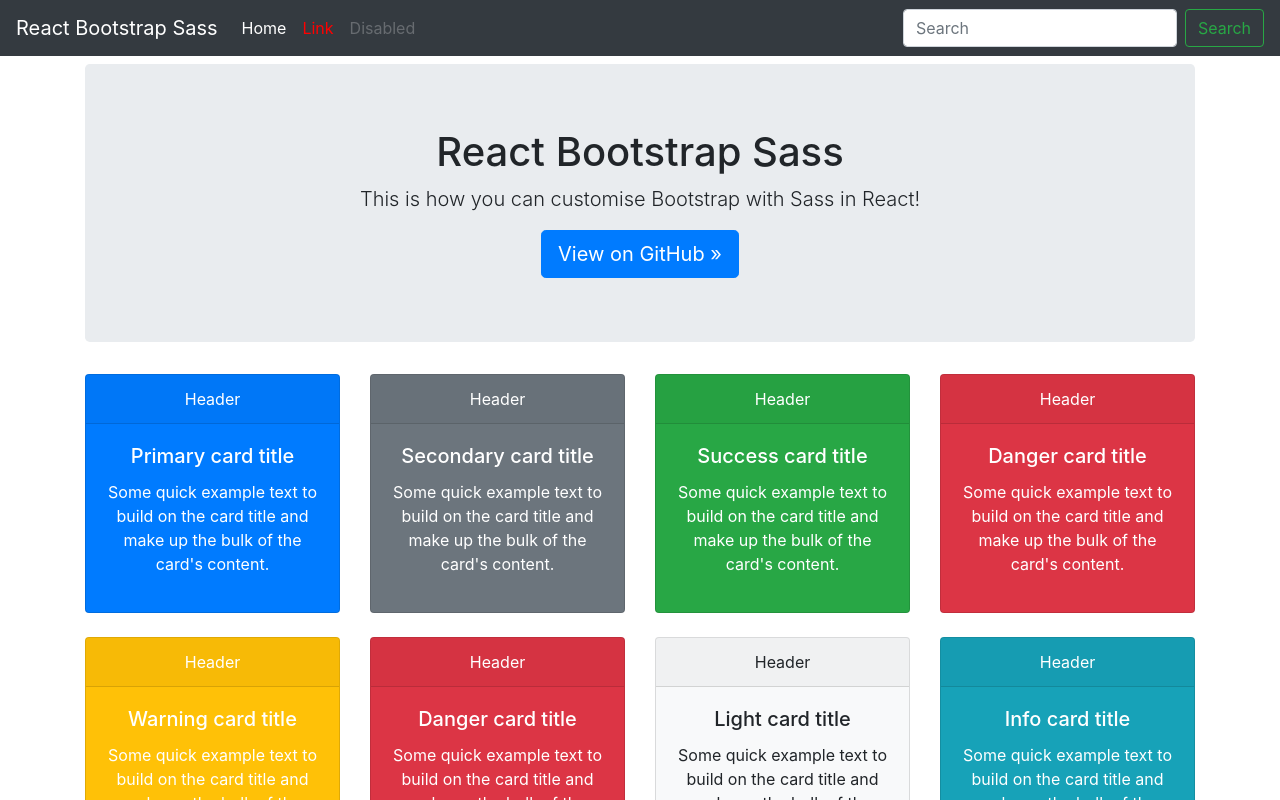
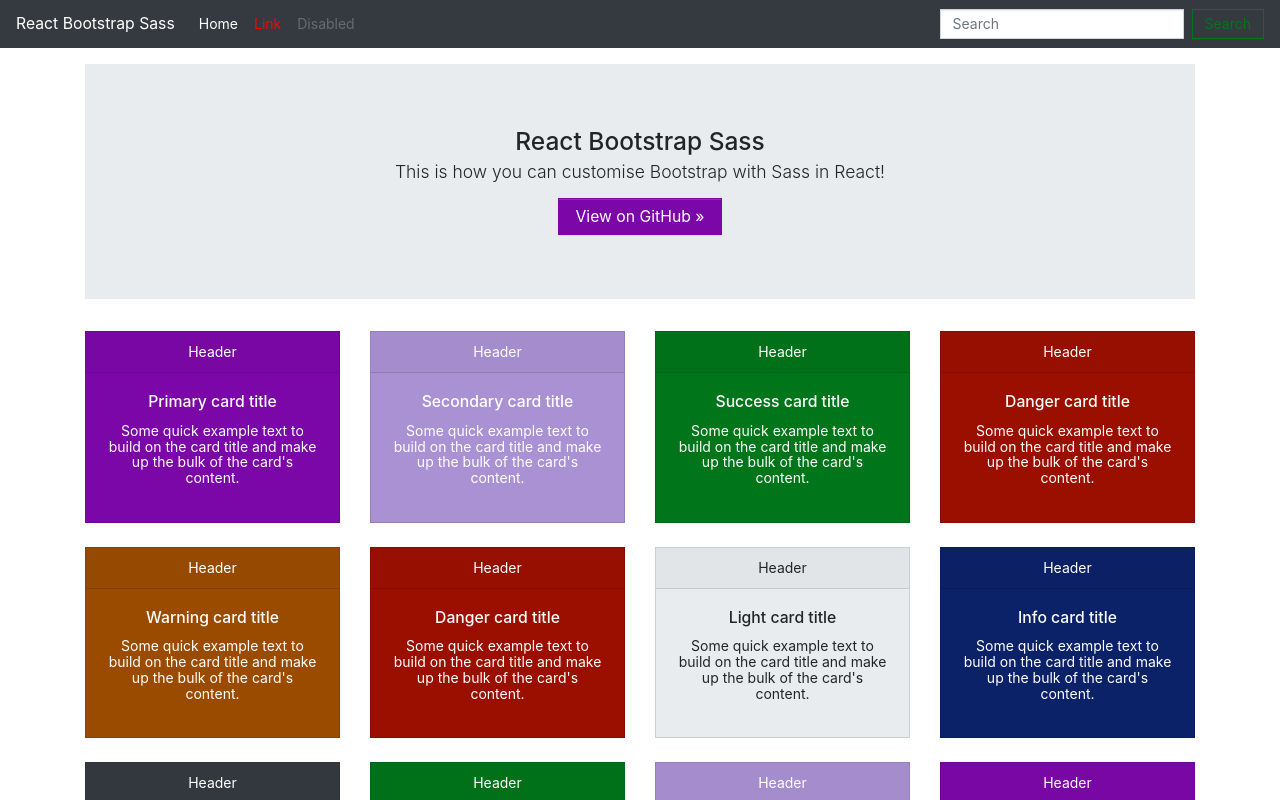
Before and after one commit to loljoho/react-bootstrap-sass, a React (Create React App) app: page / in a window 1280 px wide. Shown: the top 800 px of the page. Built offline with nearby package versions, Linux system fonts and the light colour scheme.

Commit message:
Play around with Bootstrap's _variables.scss

```diff
--- a/src/_variables.scss
+++ b/src/_variables.scss
@@ -34,16 +34,16 @@
   $grays
 );
 
-$blue:    #007bff !default;
-$indigo:  #6610f2 !default;
-$purple:  #6f42c1 !default;
-$pink:    #e83e8c !default;
-$red:     #dc3545 !default;
-$orange:  #fd7e14 !default;
-$yellow:  #ffc107 !default;
-$green:   #28a745 !default;
-$teal:    #20c997 !default;
-$cyan:    #17a2b8 !default;
+$blue:    #0B2168;
+$indigo:  #6610f2;
+$purple:  #7C07A9;
+$pink:    #e83e8c;
+$red:     #9B0F00;
+$orange:  #9B4B00;
+$yellow:  #EFA31D;
+$green:   #00751A;
+$teal:    #20c997;
+$cyan:    #02505F;
 
 $colors: () !default;
 // stylelint-disable-next-line scss/dollar-variable-default
@@ -66,14 +66,14 @@
   $colors
 );
 
-$primary:       $blue !default;
-$secondary:     $gray-600 !default;
-$success:       $green !default;
-$info:          $cyan !default;
-$warning:       $yellow !default;
-$danger:        $red !default;
-$light:         $gray-100 !default;
-$dark:          $gray-800 !default;
+$primary:       $purple;
+$secondary:     #A991D4;
+$success:       $green;
+$info:          $blue;
+$warning:       $orange;
+$danger:        $red;
+$light:         $gray-200;
+$dark:          $gray-800;
 
 $theme-colors: () !default;
 // stylelint-disable-next-line scss/dollar-variable-default
@@ -114,8 +114,8 @@
 // Quickly modify global styling by enabling or disabling optional features.
 
 $enable-caret:                                true !default;
-$enable-rounded:                              true !default;
-$enable-shadows:                              false !default;
+$enable-rounded:                              false;
+$enable-shadows:                              true;
 $enable-gradients:                            false !default;
 $enable-transitions:                          true !default;
 $enable-prefers-reduced-motion-media-query:   true !default;
@@ -234,8 +234,8 @@
 //
 // Define common padding and border radius sizes and more.
 
-$line-height-lg:              1.5 !default;
-$line-height-sm:              1.5 !default;
+$line-height-lg:              1.25;
+$line-height-sm:              1.25;
 
 $border-width:                1px !default;
 $border-color:                $gray-300 !default;
@@ -278,14 +278,14 @@
 // Font, line-height, and color for body text, headings, and more.
 
 // stylelint-disable value-keyword-case
-$font-family-sans-serif:      -apple-system, BlinkMacSystemFont, "Segoe UI", Roboto, "Helvetica Neue", Arial, "Noto Sans", sans-serif, "Apple Color Emoji", "Segoe UI Emoji", "Segoe UI Symbol", "Noto Color Emoji" !default;
+$font-family-sans-serif:      -apple-system, BlinkMacSystemFont, "PT Sans", Roboto, "Helvetica Neue", Arial, "Noto Sans", sans-serif, "Apple Color Emoji", "Segoe UI Emoji", "Segoe UI Symbol", "Noto Color Emoji" !default;
 $font-family-monospace:       SFMono-Regular, Menlo, Monaco, Consolas, "Liberation Mono", "Courier New", monospace !default;
 $font-family-base:            $font-family-sans-serif !default;
 // stylelint-enable value-keyword-case
 
-$font-size-base:              1rem !default; // Assumes the browser default, typically `16px`
-$font-size-lg:                $font-size-base * 1.25 !default;
-$font-size-sm:                $font-size-base * .875 !default;
+$font-size-base:              0.875rem; // 1rem !default; // Assumes the browser default, typically `16px`
+$font-size-lg:                $font-size-base * 1.125;
+$font-size-sm:                $font-size-base * .75;
 
 $font-weight-lighter:         lighter !default;
 $font-weight-light:           300 !default;
@@ -294,19 +294,19 @@
 $font-weight-bolder:          bolder !default;
 
 $font-weight-base:            $font-weight-normal !default;
-$line-height-base:            1.5 !default;
+$line-height-base:            1.125;  // 1.25 !default;
 
-$h1-font-size:                $font-size-base * 2.5 !default;
-$h2-font-size:                $font-size-base * 2 !default;
-$h3-font-size:                $font-size-base * 1.75 !default;
-$h4-font-size:                $font-size-base * 1.5 !default;
-$h5-font-size:                $font-size-base * 1.25 !default;
+$h1-font-size:                $font-size-base * 1.750;
+$h2-font-size:                $font-size-base * 1.500;
+$h3-font-size:                $font-size-base * 1.375;
+$h4-font-size:                $font-size-base * 1.250;
+$h5-font-size:                $font-size-base * 1.125;
 $h6-font-size:                $font-size-base !default;
 
-$headings-margin-bottom:      $spacer / 2 !default;
+$headings-margin-bottom:      $spacer / 2.5;
 $headings-font-family:        null !default;
 $headings-font-weight:        500 !default;
-$headings-line-height:        1.2 !default;
+$headings-line-height:        1.125;
 $headings-color:              null !default;
 
 $display1-size:               6rem !default;
@@ -323,7 +323,7 @@
 $lead-font-size:              $font-size-base * 1.25 !default;
 $lead-font-weight:            300 !default;
 
-$small-font-size:             80% !default;
+$small-font-size:             75%;
 
 $text-muted:                  $gray-600 !default;
 
```
